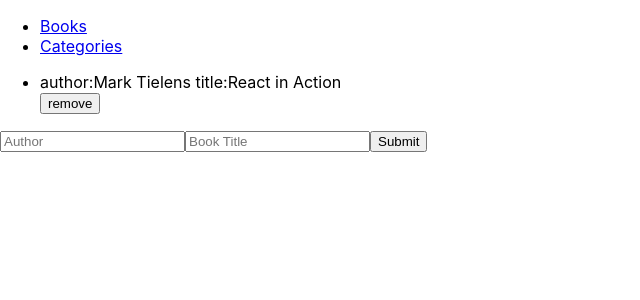
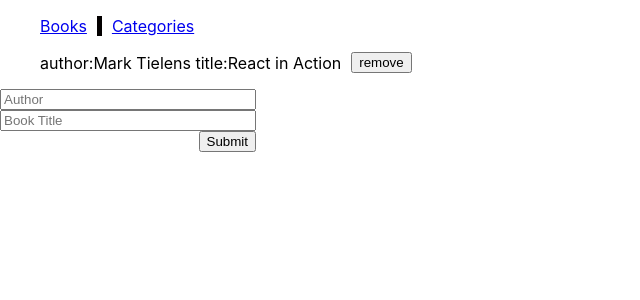
Before and after one commit to ernestkorir/book-store, a React (Create React App) app: page / in a window 1280 px wide. Shown: the top 300 px of the page, without its empty margins (0-640 px from the left). Built offline with nearby package versions, Linux system fonts and the light colour scheme.

Commit message:
Add some style

```diff
--- a/src/App.css
+++ b/src/App.css
@@ -1,39 +1,32 @@
-.App {
-  text-align: center;
+.verticalLine {
+  border-right: thick solid #030000;
 }
 
-.App-logo {
-  height: 40vmin;
-  pointer-events: none;
+nav ul {
+  display: flex;
+  align-self: flex-start;
+  gap: 10px;
 }
 
-@media (prefers-reduced-motion: no-preference) {
-  .App-logo {
-    animation: App-logo-spin infinite 20s linear;
-  }
+li {
+  list-style: none;
 }
 
-.App-header {
-  background-color: #282c34;
-  min-height: 100vh;
+.flexRow {
+  display: flex;
+  align-items: center;
+  gap: 10px;
+}
+
+.flexColumn {
   display: flex;
   flex-direction: column;
-  align-items: center;
-  justify-content: center;
-  font-size: calc(10px + 2vmin);
-  color: white;
 }
 
-.App-link {
-  color: #61dafb;
+form {
+  width: 20%;
 }
 
-@keyframes App-logo-spin {
-  from {
-    transform: rotate(0deg);
-  }
-
-  to {
-    transform: rotate(360deg);
-  }
+button {
+  align-self: flex-end;
 }
```
